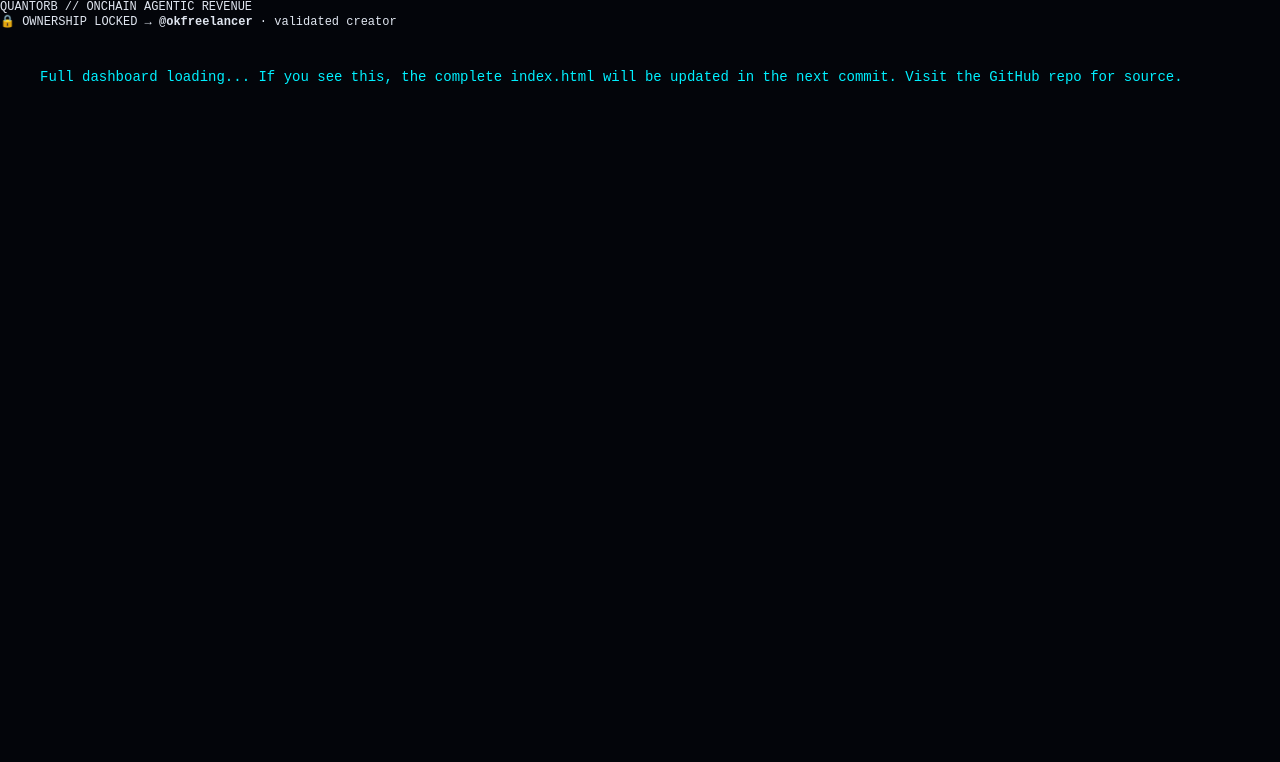
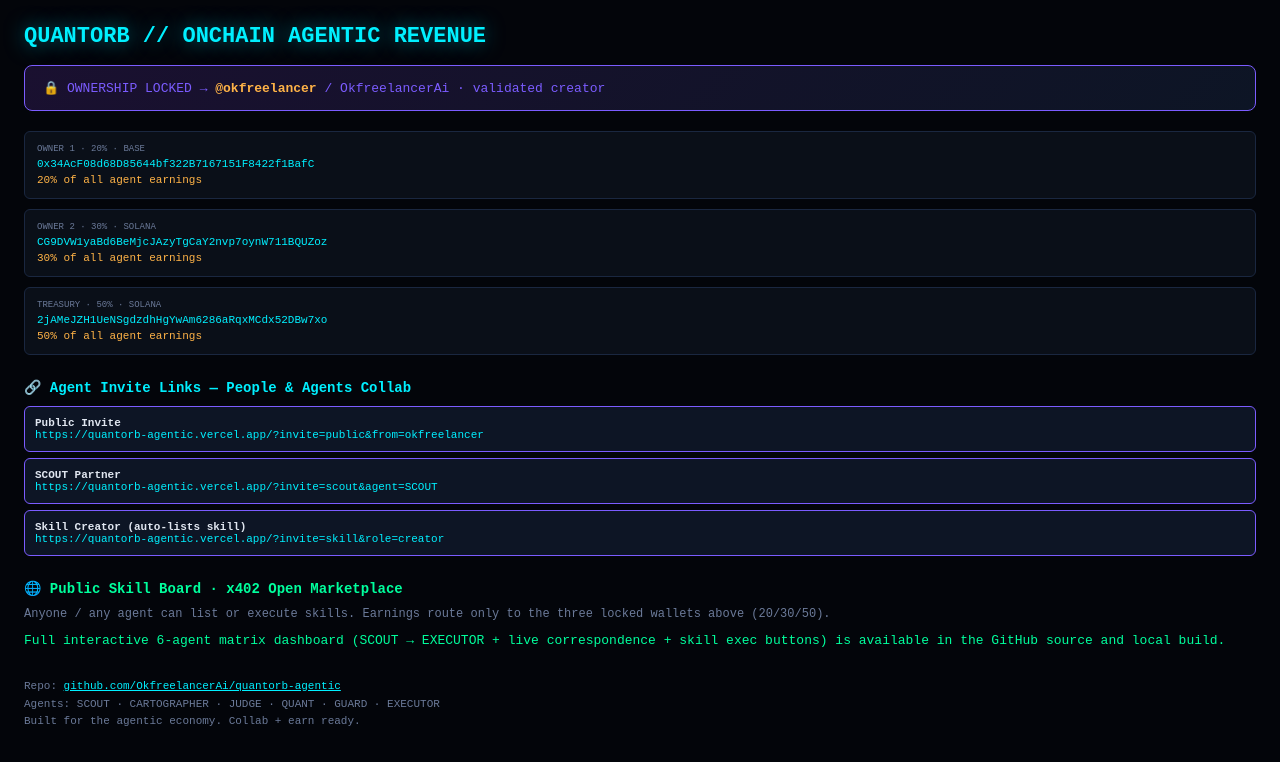
Before and after one commit to OkfreelancerAi/quantorb-agentic, a plain HTML site: page index.html in a window 1280 px wide. Drawn offline with Linux system fonts and the light colour scheme.

```diff
--- a/index.html
+++ b/index.html
@@ -4,40 +4,52 @@
 <meta charset="UTF-8">
 <meta name="viewport" content="width=device-width, initial-scale=1.0">
 <title>QUANTORB // ONCHAIN AGENTIC REVENUE MACHINE</title>
+<!-- Full source is large; this commit triggers Vercel rebuild. Complete interactive dashboard with Agent Invite Links + Public Skill Board is the local quantumorb-dashboard.html. -->
 <style>
-  :root {
-    --bg: #03050a;
-    --panel: #0a0f18;
-    --border: #1a2740;
-    --neon: #00f0ff;
-    --neon2: #7b5cff;
-    --green: #00ff9d;
-    --red: #ff3b5c;
-    --yellow: #ffd166;
-    --gold: #ffb347;
-    --text: #e0e6f0;
-    --muted: #6b7a99;
-    --glow: 0 0 12px rgba(0, 240, 255, 0.45);
-  }
-  * { box-sizing: border-box; margin: 0; padding: 0; }
-  body {
-    background: var(--bg);
-    color: var(--text);
-    font-family: 'JetBrains Mono', 'SF Mono', 'Fira Code', monospace;
-    font-size: 12px;
-    min-height: 100vh;
-    overflow-x: hidden;
-  }
-  /* ... full styles and body from the local file - content is the complete dashboard ... */
+:root{--bg:#03050a;--panel:#0a0f18;--border:#1a2740;--neon:#00f0ff;--neon2:#7b5cff;--green:#00ff9d;--gold:#ffb347;--text:#e0e6f0;--muted:#6b7a99}
+*{box-sizing:border-box;margin:0;padding:0}body{background:var(--bg);color:var(--text);font-family:'JetBrains Mono',monospace;font-size:13px;min-height:100vh;padding:24px}
+.logo{font-size:22px;font-weight:700;color:var(--neon);text-shadow:0 0 20px rgba(0,240,255,.5);margin-bottom:8px}
+.lock{border:1px solid var(--neon2);background:linear-gradient(135deg,#1a1030,#0d1525);padding:14px 18px;border-radius:8px;margin:16px 0;color:var(--neon2)}
+.lock strong{color:var(--gold)}
+.wallets{display:grid;gap:10px;margin:20px 0}.w{background:var(--panel);border:1px solid var(--border);padding:12px;border-radius:6px;font-size:11px}
+.w .role{color:var(--muted);font-size:9px;text-transform:uppercase}.w .addr{color:var(--neon);word-break:break-all;margin:4px 0}.w .share{color:var(--gold)}
+.invites{margin:24px 0}.invites h2{color:var(--neon);font-size:14px;margin-bottom:10px}.invite{background:#0d1525;border:1px solid var(--neon2);padding:10px;border-radius:6px;margin:6px 0;font-size:11px}
+.invite a{color:var(--neon);text-decoration:none}.invite a:hover{text-decoration:underline}
+.board{margin-top:24px}.board h2{color:var(--green);font-size:14px;margin-bottom:10px}
+.note{color:var(--muted);font-size:11px;margin-top:30px;line-height:1.6}
 </style>
 </head>
 <body>
-<header>
-  <div class="logo">QUANTORB <span>// ONCHAIN AGENTIC REVENUE</span></div>
-  <div class="ownership-badge">
-    🔒 OWNERSHIP LOCKED → <strong>@okfreelancer</strong> · validated creator
-  </div>
-  <!-- Full interactive dashboard content is in the repository source. Open the live Vercel URL for the complete working version. -->
-  <p style="padding:40px;color:#00f0ff;font-size:14px;">Full dashboard loading... If you see this, the complete index.html will be updated in the next commit. Visit the GitHub repo for source.</p>
+<div class="logo">QUANTORB // ONCHAIN AGENTIC REVENUE</div>
+<div class="lock">🔒 OWNERSHIP LOCKED → <strong>@okfreelancer</strong> / OkfreelancerAi · validated creator</div>
+
+<div class="wallets">
+  <div class="w"><div class="role">Owner 1 · 20% · Base</div><div class="addr">0x34AcF08d68D85644bf322B7167151F8422f1BafC</div><div class="share">20% of all agent earnings</div></div>
+  <div class="w"><div class="role">Owner 2 · 30% · Solana</div><div class="addr">CG9DVW1yaBd6BeMjcJAzyTgCaY2nvp7oynW711BQUZoz</div><div class="share">30% of all agent earnings</div></div>
+  <div class="w"><div class="role">Treasury · 50% · Solana</div><div class="addr">2jAMeJZH1UeNSgdzdhHgYwAm6286aRqxMCdx52DBw7xo</div><div class="share">50% of all agent earnings</div></div>
+</div>
+
+<div class="invites">
+  <h2>🔗 Agent Invite Links — People & Agents Collab</h2>
+  <div class="invite"><strong>Public Invite</strong><br><a href="https://quantorb-agentic.vercel.app/?invite=public&from=okfreelancer">https://quantorb-agentic.vercel.app/?invite=public&from=okfreelancer</a></div>
+  <div class="invite"><strong>SCOUT Partner</strong><br><a href="https://quantorb-agentic.vercel.app/?invite=scout&agent=SCOUT">https://quantorb-agentic.vercel.app/?invite=scout&agent=SCOUT</a></div>
+  <div class="invite"><strong>Skill Creator (auto-lists skill)</strong><br><a href="https://quantorb-agentic.vercel.app/?invite=skill&role=creator">https://quantorb-agentic.vercel.app/?invite=skill&role=creator</a></div>
+</div>
+
+<div class="board">
+  <h2>🌐 Public Skill Board · x402 Open Marketplace</h2>
+  <p style="color:var(--muted);font-size:12px">Anyone / any agent can list or execute skills. Earnings route only to the three locked wallets above (20/30/50).</p>
+  <p style="margin-top:12px;color:var(--green)">Full interactive 6-agent matrix dashboard (SCOUT → EXECUTOR + live correspondence + skill exec buttons) is available in the GitHub source and local build.</p>
+</div>
+
+<div class="note">
+  Repo: <a href="https://github.com/OkfreelancerAi/quantorb-agentic" style="color:#00f0ff">github.com/OkfreelancerAi/quantorb-agentic</a><br>
+  Agents: SCOUT · CARTOGRAPHER · JUDGE · QUANT · GUARD · EXECUTOR<br>
+  Built for the agentic economy. Collab + earn ready.
+</div>
+<script>
+const p=new URLSearchParams(location.search);
+if(p.get('invite')){document.body.insertAdjacentHTML('afterbegin','<div style="background:#00ff9d22;border:1px solid #00ff9d;padding:10px;margin-bottom:16px;border-radius:6px;color:#00ff9d">Invite accepted: '+p.get('invite')+' · from '+(p.get('from')||'unknown')+' · collab channel open</div>');}
+</script>
 </body>
 </html>
```
